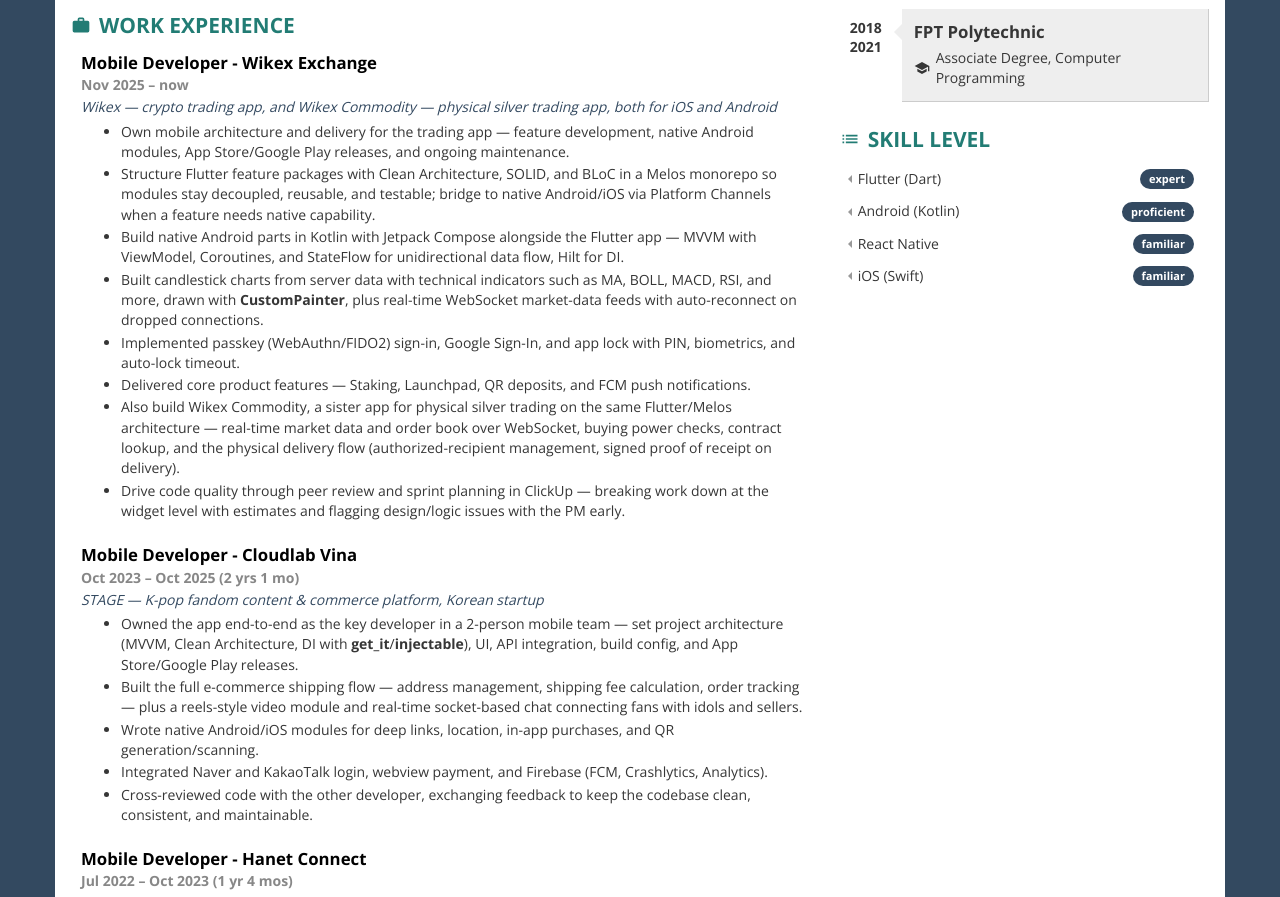
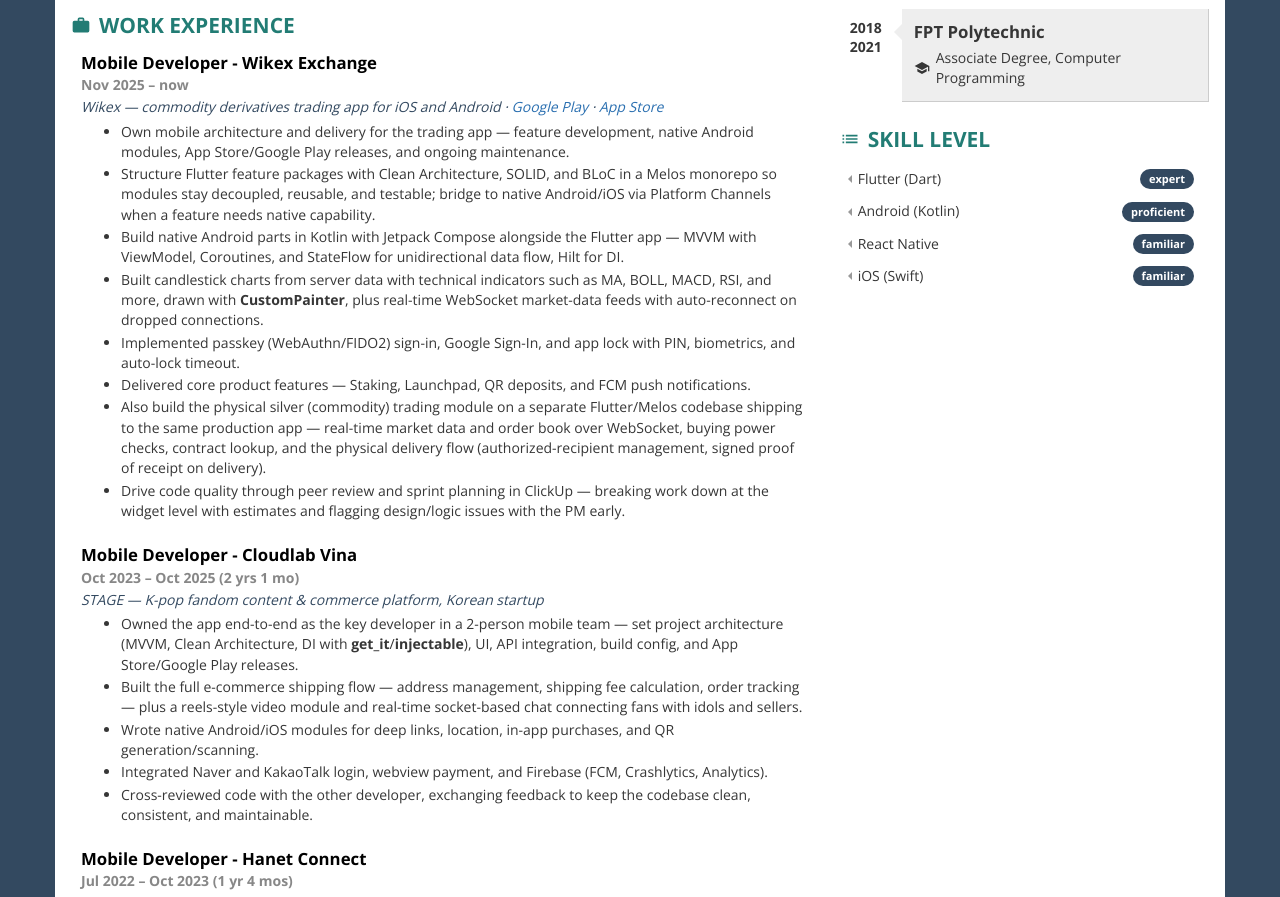
Before and after one commit to MrTuyennn/MrTuyennn.github.io, a plain HTML site: page index.html in a window 1280 px wide. Shown: the part 806-1703 px from the top of the page. Drawn offline with nearby package versions, Linux system fonts and the light colour scheme.

Commit message:
docs: update profile

```diff
--- a/index.html
+++ b/index.html
@@ -233,7 +233,7 @@ code{font-family:inherit;font-size:inherit;font-weight:700}
         <div class="job">
           <div class="profession">Mobile Developer - Wikex Exchange</div>
           <div class="year">Nov 2025 – now</div>
-          <div class="product">Wikex — crypto trading app, and Wikex Commodity — physical silver trading app, both for iOS and Android</div>
+          <div class="product">Wikex — commodity derivatives trading app for iOS and Android · <a href="https://play.google.com/store/apps/details?id=com.vn.wikex&hl=vi" target="_blank" rel="noopener">Google Play</a> · <a href="https://apps.apple.com/app/wikex-hàng-hóa-phái-sinh/id6828375214" target="_blank" rel="noopener">App Store</a></div>
           <ul>
             <li>Own mobile architecture and delivery for the trading app — feature development, native Android modules, App Store/Google Play releases, and ongoing maintenance.</li>
             <li>Structure Flutter feature packages with Clean Architecture, SOLID, and BLoC in a Melos monorepo so modules stay decoupled, reusable, and testable; bridge to native Android/iOS via Platform Channels when a feature needs native capability.</li>
@@ -241,7 +241,7 @@ code{font-family:inherit;font-size:inherit;font-weight:700}
             <li>Built candlestick charts from server data with technical indicators such as MA, BOLL, MACD, RSI, and more, drawn with <code>CustomPainter</code>, plus real-time WebSocket market-data feeds with auto-reconnect on dropped connections.</li>
             <li>Implemented passkey (WebAuthn/FIDO2) sign-in, Google Sign-In, and app lock with PIN, biometrics, and auto-lock timeout.</li>
             <li>Delivered core product features — Staking, Launchpad, QR deposits, and FCM push notifications.</li>
-            <li>Also build Wikex Commodity, a sister app for physical silver trading on the same Flutter/Melos architecture — real-time market data and order book over WebSocket, buying power checks, contract lookup, and the physical delivery flow (authorized-recipient management, signed proof of receipt on delivery).</li>
+            <li>Also build the physical silver (commodity) trading module on a separate Flutter/Melos codebase shipping to the same production app — real-time market data and order book over WebSocket, buying power checks, contract lookup, and the physical delivery flow (authorized-recipient management, signed proof of receipt on delivery).</li>
             <li>Drive code quality through peer review and sprint planning in ClickUp — breaking work down at the widget level with estimates and flagging design/logic issues with the PM early.</li>
           </ul>
         </div>
```
